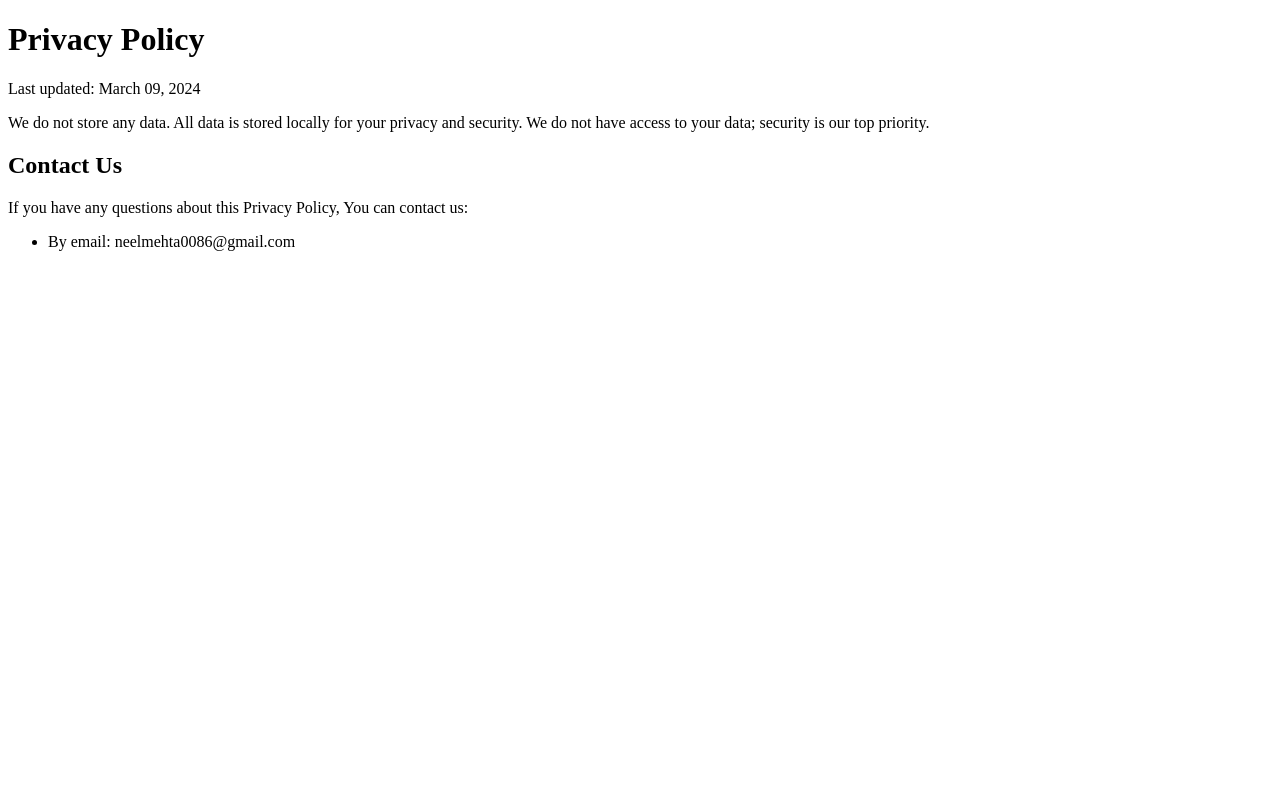
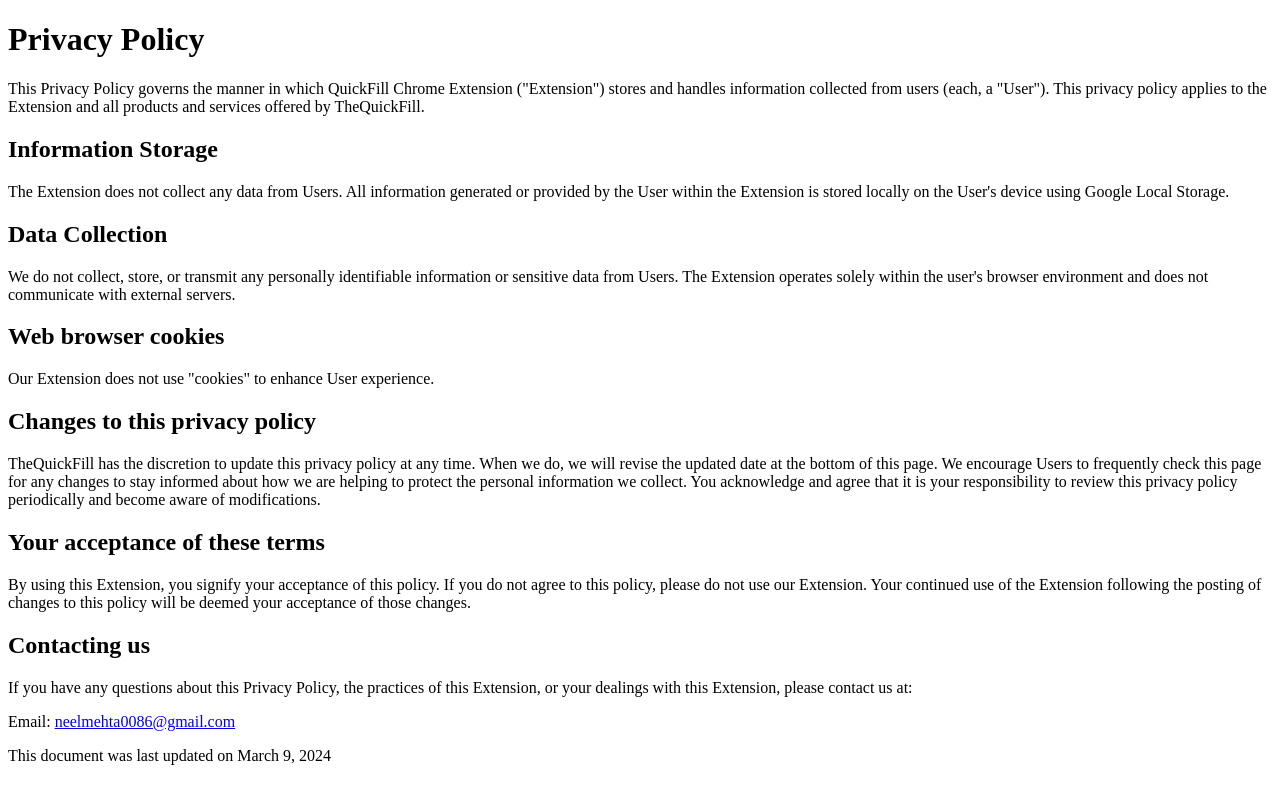
Before and after one commit to neel0086/QuickFill-privacyPolicy, a plain HTML site: page index.html in a window 1280 px wide. Drawn offline with Linux system fonts and the light colour scheme.

Commit message:
Update index.html

```diff
--- a/index.html
+++ b/index.html
@@ -1,19 +1,33 @@
 <!DOCTYPE html>
-<html>
-
+<html lang="en">
 <head>
+    <meta charset="UTF-8">
+    <meta name="viewport" content="width=device-width, initial-scale=1.0">
     <title>Privacy Policy</title>
 </head>
-
 <body>
     <h1>Privacy Policy</h1>
-    <p>Last updated: March 09, 2024</p>
-    <p>We do not store any data. All data is stored locally for your privacy and security. We do not have access to your data; security is our top priority.</p>
-    <h2>Contact Us</h2>
-    <p>If you have any questions about this Privacy Policy, You can contact us:</p>
-    <ul>
-        <li>By email: neelmehta0086@gmail.com</li>
-    </ul>
+    <p>This Privacy Policy governs the manner in which QuickFill Chrome Extension ("Extension") stores and handles information collected from users (each, a "User"). This privacy policy applies to the Extension and all products and services offered by TheQuickFill.</p>
+
+    <h2>Information Storage</h2>
+    <p>The Extension does not collect any data from Users. All information generated or provided by the User within the Extension is stored locally on the User's device using Google Local Storage.</p>
+
+    <h2>Data Collection</h2>
+    <p>We do not collect, store, or transmit any personally identifiable information or sensitive data from Users. The Extension operates solely within the user's browser environment and does not communicate with external servers.</p>
+
+    <h2>Web browser cookies</h2>
+    <p>Our Extension does not use "cookies" to enhance User experience.</p>
+
+    <h2>Changes to this privacy policy</h2>
+    <p>TheQuickFill has the discretion to update this privacy policy at any time. When we do, we will revise the updated date at the bottom of this page. We encourage Users to frequently check this page for any changes to stay informed about how we are helping to protect the personal information we collect. You acknowledge and agree that it is your responsibility to review this privacy policy periodically and become aware of modifications.</p>
+
+    <h2>Your acceptance of these terms</h2>
+    <p>By using this Extension, you signify your acceptance of this policy. If you do not agree to this policy, please do not use our Extension. Your continued use of the Extension following the posting of changes to this policy will be deemed your acceptance of those changes.</p>
+
+    <h2>Contacting us</h2>
+    <p>If you have any questions about this Privacy Policy, the practices of this Extension, or your dealings with this Extension, please contact us at:</p>
+    <p>Email: <a href="mailto:neelmehta0086@gmail.com">neelmehta0086@gmail.com</a></p>
+
+    <p>This document was last updated on March 9, 2024</p>
 </body>
-
 </html>
```
